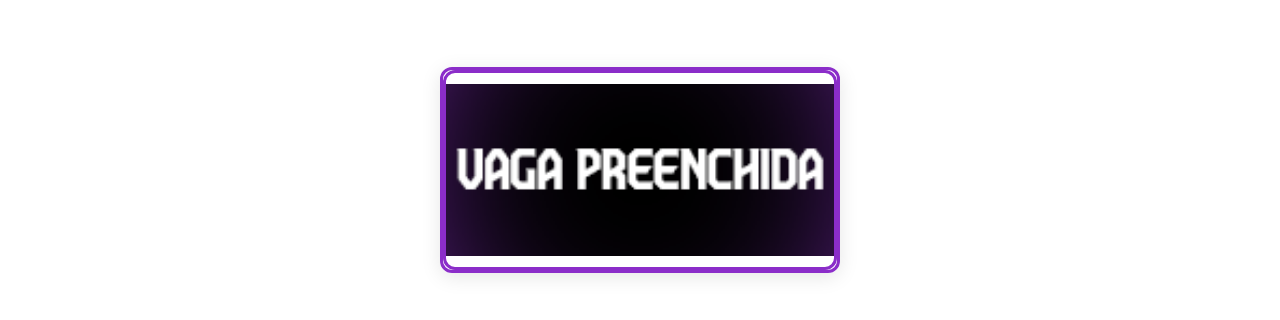
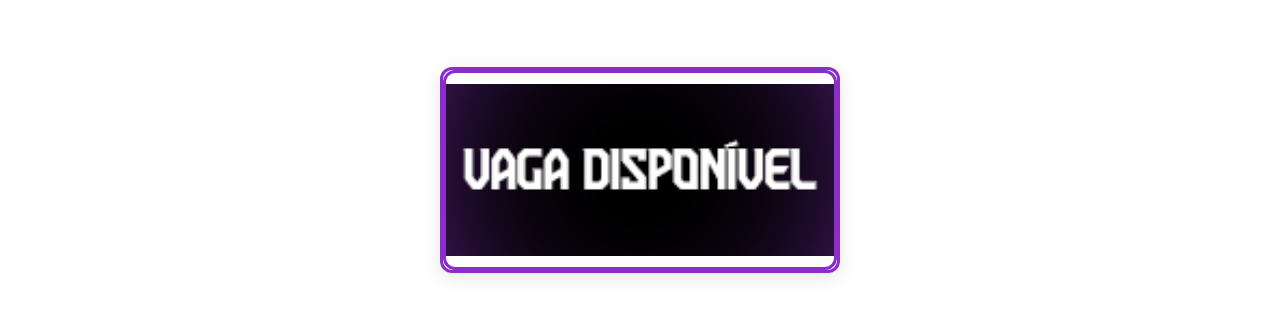
Before and after one commit to Ryan-Calmon/brothers-cup, a React (Create React App) app: page /patrocinadores in a window 1280 px wide. Shown: the part 175-495 px from the top of the page. Built offline with nearby package versions, Linux system fonts and the light colour scheme; a web font is replaced by a local one.

Commit message:
colocando preço oficial e adicinando foto de patrocinadores

```diff
--- a/src/Components/FormularioInscricao.js
+++ b/src/Components/FormularioInscricao.js
@@ -61,7 +61,7 @@ function FormularioInscricao() {
 
   // Função para calcular o valor baseado na forma de pagamento
   const getValorInscricao = () => {
-    return formaPagamento === 'cartao' ? 263 : 5;
+    return formaPagamento === 'cartao' ? 263 : 250;
   };
 
   // Função para verificar se o botão deve estar desabilitado
--- a/src/Components/Patrocinadores.js
+++ b/src/Components/Patrocinadores.js
@@ -5,7 +5,7 @@ function Patrocinadores() {
     const patrocinadores = {
         master: {
             name: "Patrocinador Master",
-            image: "/images/vaga-preenchida.png",
+            image: "/images/VAGA-DISPONIVEL.png",
             instagram: "https://www.instagram.com/brotherscup_ftv" // Substitua pelo link real
         },
         gold: {
@@ -31,8 +31,8 @@ function Patrocinadores() {
             },
             {
                 name: "Patrocinador Prata 4",
-                image: "/images/VAGA-DISPONIVEL.png",
-                instagram: "https://www.instagram.com/brotherscup_ftv" // Substitua pelo link real
+                image: "/images/logo-acai.jpg",
+                instagram: "https://www.instagram.com/acaipointdasul" // Substitua pelo link real
             },
             {
                 name: "Patrocinador Prata 5",
--- a/src/Components/SponsorsCarousel.js
+++ b/src/Components/SponsorsCarousel.js
@@ -5,7 +5,7 @@ const SponsorsCarousel = () => {
   const sponsors = [
     {
       name: 'Patrocinador Master',
-      logo: '/images/vaga-preenchida.png',
+      logo: '/images/VAGA-DISPONIVEL.png',
       category: 'master'
     },
     {
@@ -25,7 +25,7 @@ const SponsorsCarousel = () => {
     },
     {
       name: 'Patrocinador Prata',
-      logo: '/images/vaga-preenchida.png',
+      logo: '/images/logo-acai.jpg',
       category: 'silver'
     },
     {
```
Also changed, not shown: public/images/logo-acai.jpg (added).
